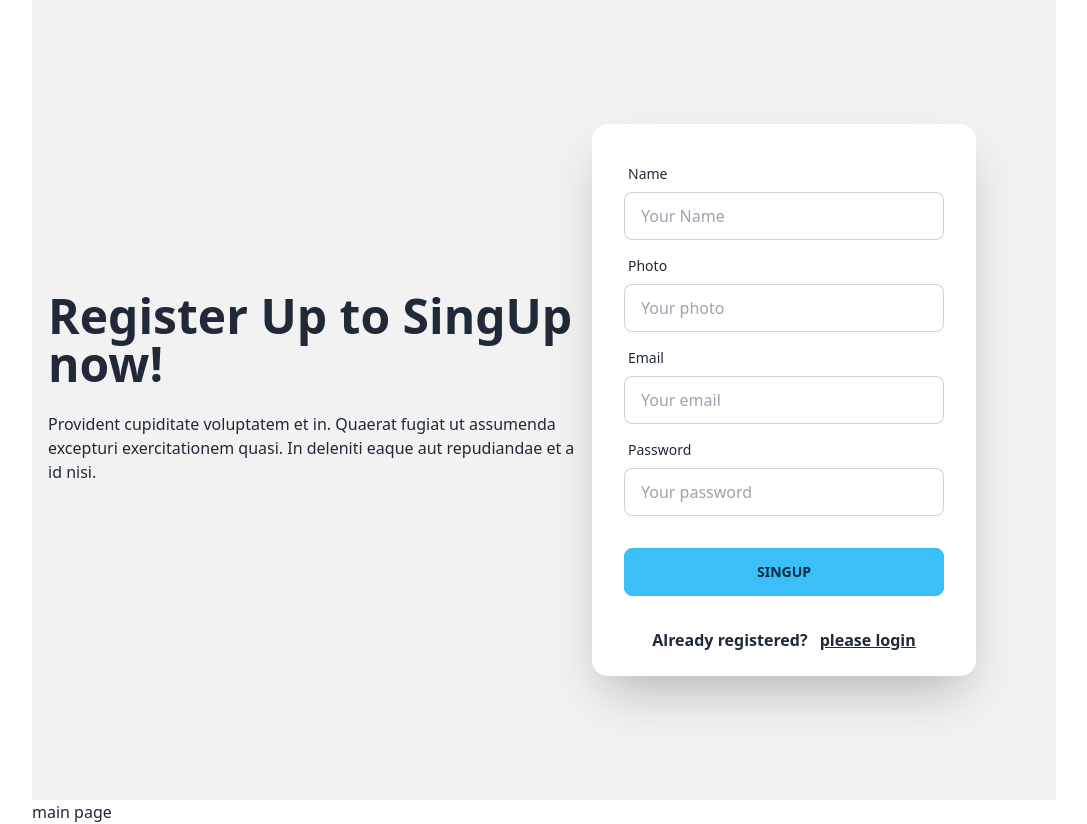
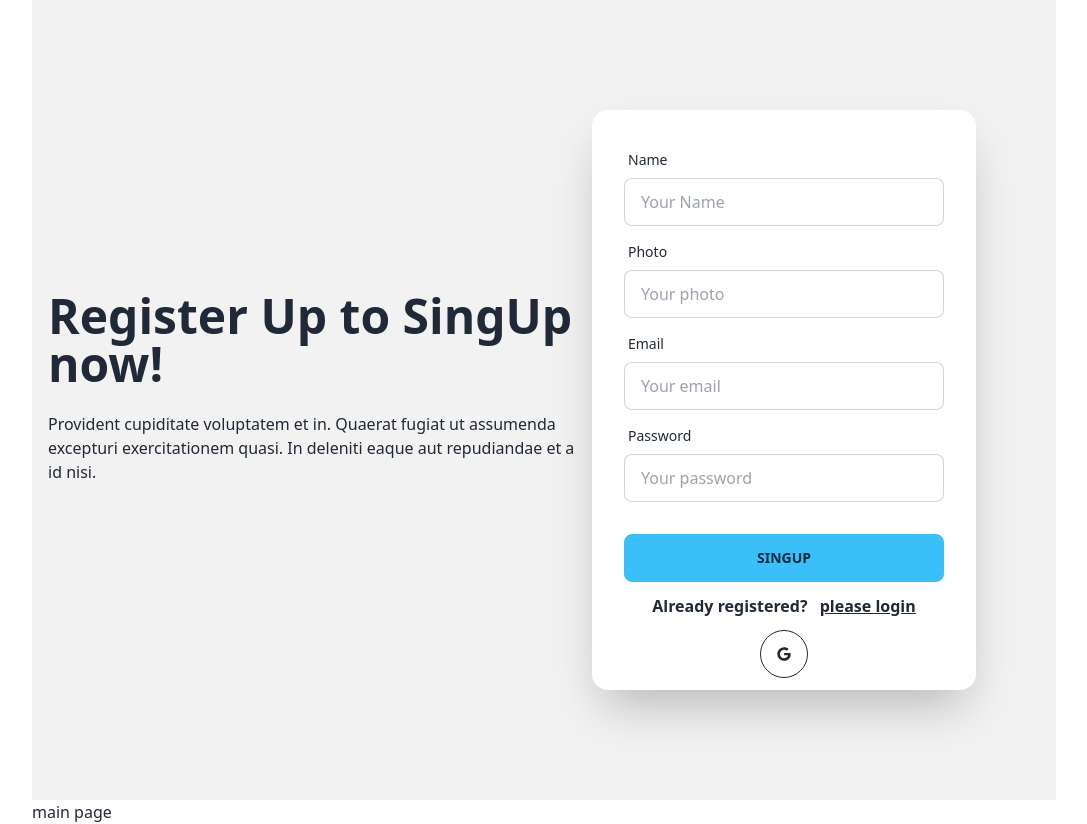
Before and after one commit to ImranRH321/bd_restaurant_client, a React (Vite) app: page /register in a window 1280 px wide. Shown: the whole page, without its empty margins (96-1183 px from the left). Built offline with nearby package versions, Linux system fonts and the light colour scheme; no server answers.

Commit message:
goggle user

```diff
--- a/package.json
+++ b/package.json
@@ -18,6 +18,7 @@
     "react": "^18.2.0",
     "react-dom": "^18.2.0",
     "react-hook-form": "^7.46.1",
+    "react-icons": "^4.11.0",
     "react-responsive-carousel": "^3.2.23",
     "react-router-dom": "^6.15.0",
     "react-slick": "^0.29.0",
--- a/src/context/TreeContextProvider.jsx
+++ b/src/context/TreeContextProvider.jsx
@@ -1,6 +1,6 @@
 import React, { createContext, useEffect, useState } from 'react';
 import app from '../firebase/firebase.config';
-import { getAuth, createUserWithEmailAndPassword, onAuthStateChanged, signInWithEmailAndPassword, signOut, updateProfile } from 'firebase/auth';
+import { getAuth, createUserWithEmailAndPassword, onAuthStateChanged, signInWithEmailAndPassword, signOut, updateProfile, signInWithPopup, GoogleAuthProvider } from 'firebase/auth';
 
 
 const auth = getAuth(app)
@@ -10,6 +10,7 @@ export const AuthContext = createContext(null);
 const TreeContextProvider = ({ children }) => {
     const user = true;
     const [currentUser, setCurrentUser] = useState(null);
+    const provider = new GoogleAuthProvider();
 
     // firebase cental
     const registerUser = (email, password) => {
@@ -30,6 +31,11 @@ const TreeContextProvider = ({ children }) => {
         })
     }
 
+    // Social login
+    // googleUser
+    const googleUser = () => {
+        return signInWithPopup(auth, provider)
+    }
 
 
 
@@ -48,7 +54,8 @@ const TreeContextProvider = ({ children }) => {
         registerUser,
         loginUser,
         logOutUser,
-        updateProfileUser
+        updateProfileUser ,
+        googleUser
     }
     return <AuthContext.Provider value={authInfoUser}>{children}</AuthContext.Provider>
 
--- a/src/pages/Login/Login/Login.jsx
+++ b/src/pages/Login/Login/Login.jsx
@@ -2,6 +2,7 @@ import React, { useContext, useEffect, useState } from "react";
 import Swal from "sweetalert2";
 import { Link, useLocation, useNavigate } from "react-router-dom";
 import { AuthContext } from "../../../context/TreeContextProvider";
+import SocialLogin from "../../Shared/SocialLogin/SocialLogin";
 
 const Login = () => {
     const {loginUser } = useContext(AuthContext);
@@ -92,7 +93,7 @@ const Login = () => {
                         </Link>
                     </p>
                     {/* SocialLogin */}
-                    {/* <SocialLogin></SocialLogin>  */}
+                    <SocialLogin setError={setError}></SocialLogin>
                 </div>
             </section>
         </div>
--- a/src/pages/Login/Register/Register.jsx
+++ b/src/pages/Login/Register/Register.jsx
@@ -3,6 +3,7 @@ import { Link, useNavigate } from "react-router-dom";
 import Swal from "sweetalert2";
 import { AuthContext } from "../../../context/TreeContextProvider";
 import { useForm } from "react-hook-form";
+import SocialLogin from "../../Shared/SocialLogin/SocialLogin";
 
 const Register = () => {
       const { registerUser, updateProfileUser} = useContext(AuthContext);
@@ -34,35 +35,6 @@ const Register = () => {
                     console.log('Profile updated!')
                 })
                 .catch((err) => setError(err));
-
-            // --------
-            //           updateProfileUser(data.name, data.photoUrl).then(() => {
-            //             // update now
-
-            //             const saveNewUser = {
-            //               name: data.name,
-            //               email: data.email,
-            //               password: data.password,
-            //               photoUrl: data.photoUrl,
-            //               userRole: "user",
-            //             };
-            //             console.log(saveNewUser, "saveNewUser");
-
-            //             //
-            //             fetch("http://localhost:5000/users ", {
-            //               method: "POST",
-            //               headers: { "content-type": "application/json" },
-            //               body: JSON.stringify(saveNewUser),
-            //             })
-            //               .then((res) => res.json())
-            //               .then((data) => {
-            //                 reset();
-            //                 Swal.fire("user Register successfully");
-            //                 navigate("/");
-            //               });
-            // //
-            //           });
-            // ---
             })
             .catch((err) => setError(err));
         }
@@ -82,7 +54,7 @@ const Register = () => {
                         </p>
                     </div>
                     <div className="card flex-shrink-0 w-full me-16 max-w-sm shadow-2xl bg-base-100">
-                        <form onSubmit={handleSubmit(onSubmit)} className="card-body ">
+                        <form onSubmit={handleSubmit(onSubmit)} className="card-body pb-3">
                             <div className="form-control">
                                 <label className="label">
                                     <span className="label-text">Name</span>
@@ -176,7 +148,7 @@ const Register = () => {
                                 <input type="submit" value="SingUp" className="btn btn-info" />
                             </div>
                         </form>
-                        <p className="mb-6  font-semibold mx-auto">
+                        <p className=" font-semibold mx-auto">
                             Already registered?{" "}
                             <Link to="/login" className="link ms-2 ">
                                  please  login
@@ -184,7 +156,7 @@ const Register = () => {
                         </p>
 
                         {/* socialLogin */}
-                        {/* <SocialLogin></SocialLogin>  */}
+                        <SocialLogin setError={setError}></SocialLogin>
                     </div>
                 </div>
             </div>
--- /dev/null
+++ b/src/pages/Shared/SocialLogin/SocialLogin.jsx
@@ -0,0 +1,28 @@
+import React, { useContext } from 'react';
+import { FaGoogle } from 'react-icons/fa';
+import { AuthContext } from '../../../context/TreeContextProvider';
+import { useNavigate } from 'react-router-dom';
+
+const SocialLogin = ({ setError }) => {
+    const { googleUser } = useContext(AuthContext)
+    const navigate = useNavigate();
+
+    const hanldeGoogeUser = () => {
+        googleUser()
+            .then(result => {
+                const gooUser = result.user;
+                console.log(gooUser)
+                  navigate('/')
+            })
+            .catch(err => { console.log('goo err', err), setError(err) })
+    }
+    return (
+        <div className='flex justify-center my-3'>
+            <button onClick={hanldeGoogeUser} className='btn btn-outline btn-md hover:text-warning btn-circle'>
+                <FaGoogle />
+            </button>
+        </div>
+    );
+};
+
+export default SocialLogin;
```
Also changed, not shown: 1 other file (tests, documents, lock files or other folders).
